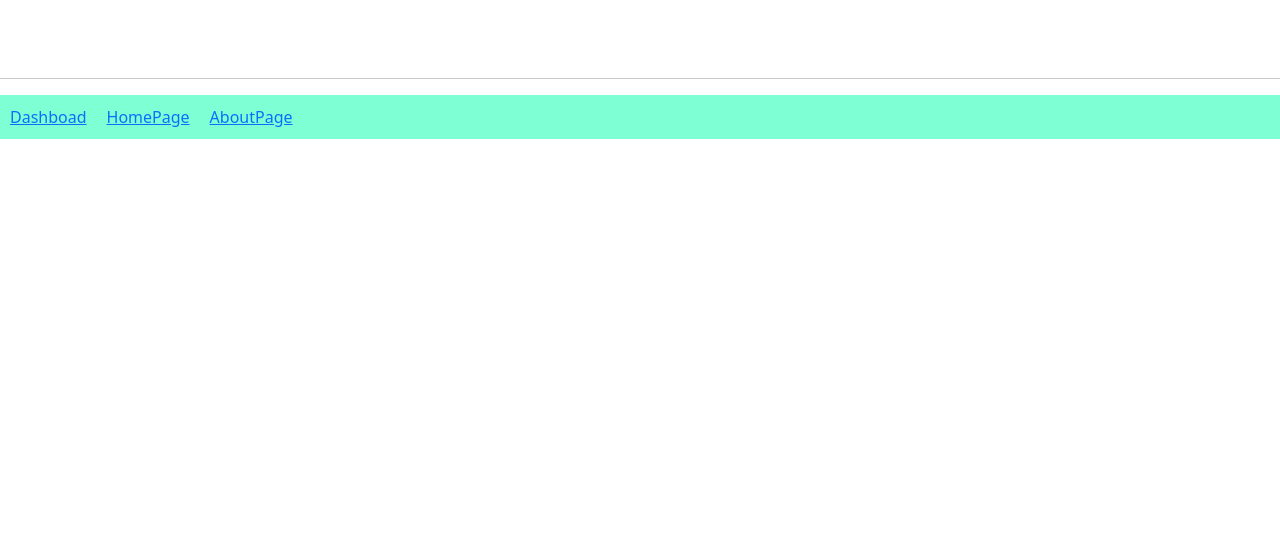
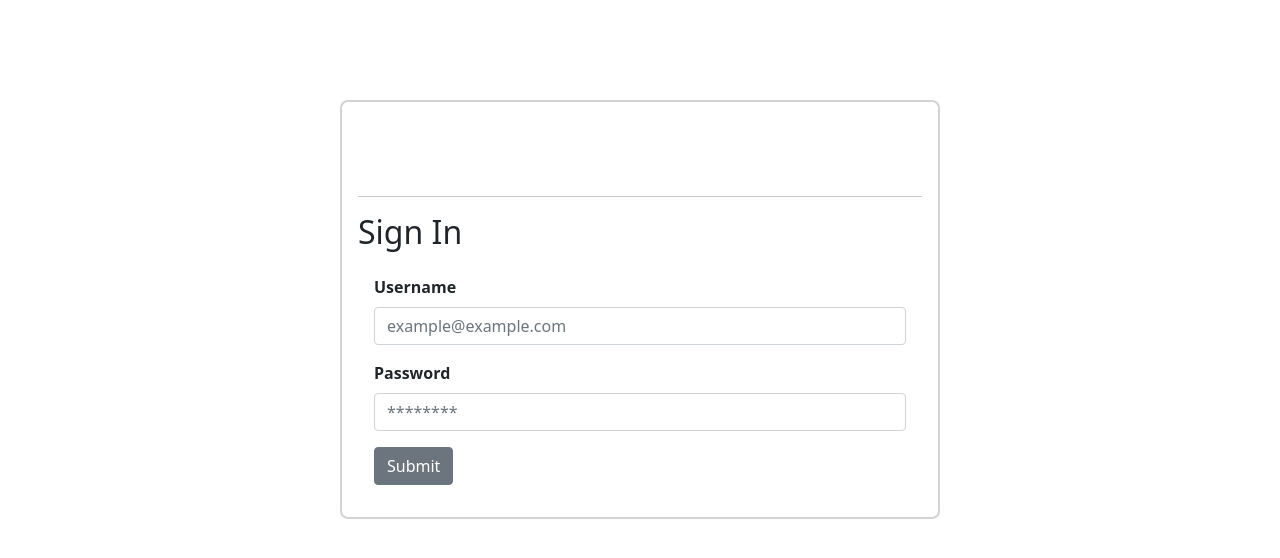
Before and after one commit to suryakalakasim/React-pratice, a React (Create React App) app: page / in a window 1280 px wide. Shown: the top 558 px of the page. Built offline with nearby package versions, Linux system fonts and the light colour scheme.

Commit message:
from-validation

```diff
--- a/src/App.css
+++ b/src/App.css
@@ -1,7 +1,25 @@
 .App {
   text-align: center;
 }
+.App {
+  border: 2px solid #d3d3d3;
+  border-radius: .5em;
+  margin-bottom: 1em;
+  margin-left: auto;
+  margin-right: auto;
+  margin-top: 100px;
+  padding: 1em;
+  text-align: left;
+  width: 600px;
+}
 
+.form {
+  padding: 1em;
+}
+
+label {
+  font-weight: 600;
+}
 .App-logo {
   height: 40vmin;
   pointer-events: none;
--- a/src/App.js
+++ b/src/App.js
@@ -1,24 +1,43 @@
+
 import './App.css';
-import { BrowserRouter, Routes, Route } from "react-router-dom";
-import Home from './Components/Home';
-import HomePage from './Components/HomePage';
-import Dashboad from './Components/Dashboad';
-import About from './Components/About';
+import {Button, Form,FormGroup,Input,Label} from 'reactstrap';
+import React,{useState} from 'react';
+import Routess from './Components/router';
 function App() {
+  const[show,setShow]=useState(false)
+    const buttonClick=()=>{
+      setShow((preState)=>{
+        return !preState
+      })
+    }
   return (
     <div className="App">
       <marquee> <h1 style={{color:"red"}} >Welcome to React</h1> </marquee><hr/>
 
+      <h2>Sign In</h2>
+        <Form onSubmit={buttonClick} className="form">
+          <FormGroup>
+            <Label for="exampleEmail">Username</Label>
+            <Input
+              type="email"
+              name="email"
+              id="exampleEmail"
+              placeholder="example@example.com"
+            />
+          </FormGroup>
+          <FormGroup>
+            <Label for="examplePassword">Password</Label>
+            <Input
+              type="password"
+              name="password"
+              id="examplePassword"
+              placeholder="********"
+            />
+          </FormGroup>
+        <Button onClick={buttonClick}>Submit</Button>
 
-     <BrowserRouter>
-      <Routes>
-        <Route path='/' element={<Home/>} />
-        <Route path='/homepage' element={<HomePage/>} />
-        <Route path='/dashboad' element={<Dashboad/>} />
-        <Route path='/about' element={<About/>}/>
-      </Routes>
-    </BrowserRouter>
-
+      </Form>
+      {show&&<Routess/>}
     </div>
   );
 }
--- a/src/Components/About.js
+++ b/src/Components/About.js
@@ -1,5 +1,5 @@
 import React, { useState } from "react";
-
+import { Card } from "reactstrap";
 import {useNavigate} from"react-router-dom";
 function About(){
     const[state,setState]=useState({
@@ -8,11 +8,14 @@ function About(){
         password:"",
         confirmpassword:""
     })
+
     const navigate =useNavigate()
     const {username,email,password,confirmpassword} = state;
     const changeHandler=(e)=>{
         setState({...state,[e.target.name]:e.target.value})
+
     }
+
     const submitHandler=(e)=>{
         e.preventDefault();
        // console.log("state>>..",state)
@@ -21,10 +24,11 @@ function About(){
     }
     return<>
              <h1>This is an AboutPage</h1>
-
-        <div>
+        <center>
+        <Card style={{width:"25rem" ,color:"black",textAlign:"center" }}>
+            <h3 style={{color:"red" ,fontFamily:"monospace"}}>Create Account</h3>
         <form onSubmit={submitHandler}>
-            Username:
+            <p style={{paddingRight:"20px"}}>Username:  </p>
             <input type="text" name="username" onChange={changeHandler} value={username}/><br/><br/>
             {username.length<=5?<p style={{color:"red"}}>username must be 5 cherecters</p>:""}
             Email:
@@ -35,7 +39,8 @@ function About(){
             <input type="password" name="confirmpassword" onChange={changeHandler} value={confirmpassword}/><br/><br/>
             <input type="submit" name="submit" />
         </form>
-        </div>
+        </Card>
+        </center>
         <button onClick={()=>navigate(-1)}>Back to Home</button>
     </>
 }
--- a/src/Components/Home.js
+++ b/src/Components/Home.js
@@ -3,9 +3,11 @@ import {Link} from 'react-router-dom';
 function Home(){
     return<div>
         <nav className="nav">
+
+        <Link className="link" to='/homepage'>HomePage </Link>
         <Link className="link" to='/dashboad'>Dashboad </Link>
-         <Link className="link" to='/homepage'>HomePage </Link>
          <Link className="link" to='/about'>AboutPage </Link>
+         <Link className="link" to='/conditionalrander'>Condetionalrendaring</Link>
         </nav>
     </div>
 }
--- /dev/null
+++ b/src/Components/conditionalrendaring.js
@@ -0,0 +1,22 @@
+import React,{useState} from "react";
+import StudentData from "./studentData";
+import Studentlist from "./studentList";
+  import {Link} from 'react-router-dom';
+function Condetionalrendaring(){
+const[data,setData]=useState([{id:"101",name:"ravi",age:"20",marks:100},
+{id:"102",name:"raju",age:"21",marks:120},
+{id:"103",name:"siva",age:"23",marks:110}
+])
+const[show,setShow]=useState(true)
+   const clickHandel=()=>{
+       setShow((preState)=>{
+           return !preState
+       })
+   }
+       return<>
+    {show?<StudentData data={data}/>:<Studentlist data={data}/>}
+    <button onClick={clickHandel} type="button">click</button>
+    <Link to="/">Back to home</Link>
+    </>
+}
+export default Condetionalrendaring;
--- /dev/null
+++ b/src/Components/router.js
@@ -0,0 +1,28 @@
+import { BrowserRouter, Routes, Route } from "react-router-dom";
+import Home from './Home';
+import HomePage from './HomePage';
+import Dashboad from './Dashboad';
+import About from './About';
+import Condetionalrendaring from "./conditionalrendaring";
+
+function Routess() {
+  return (
+    <div>
+      {/* <marquee> <h1 style={{color:"red"}} >Welcome to React</h1> </marquee><hr/> */}
+
+
+     <BrowserRouter>
+      <Routes>
+        <Route path='/' element={<Home/>} />
+        <Route path='/homepage' element={<HomePage/>} />
+        <Route path='/dashboad' element={<Dashboad/>} />
+        <Route path='/about' element={<About/>}/>
+        <Route path='/conditionalrander' element={<Condetionalrendaring/>}/>
+      </Routes>
+    </BrowserRouter>
+
+    </div>
+  );
+}
+
+export default Routess;
--- /dev/null
+++ b/src/Components/studentData.js
@@ -0,0 +1,27 @@
+import React from "react";
+import {Table} from 'react-bootstrap';
+function StudentData(props) {
+    const {data}=props
+    console.log("props>>..",data)
+    return<div>
+     <Table striped bordered hover size="sm">
+  <thead>
+    <tr>
+      <th>Id</th>
+      <th>Name</th>
+      <th>Age</th>
+      <th>Marks</th>
+    </tr>
+  </thead>
+  <tbody>
+    {data.map((x,i)=><tr key={i}>
+      <td>{x.id}</td>
+      <td>{x.name}</td>
+      <td>{x.age}</td>
+      <td>{x.marks}</td>
+    </tr>)}
+  </tbody>
+</Table>
+    </div>
+}
+export default StudentData;
--- /dev/null
+++ b/src/Components/studentList.js
@@ -0,0 +1,14 @@
+import React from "react";
+function Studentlist(props){
+    const{data} =props;
+    console.log("proplist>>",data)
+    return<>
+    {data.map((x,i)=><ul key={i}>
+        <li>id:{x.id}</li>
+        <li>name:{x.name}</li>
+        <li>age:{x.age}</li>
+        <li>marks:{x.marks}</li>
+    </ul>)}
+    </>
+}
+export default Studentlist;
```
